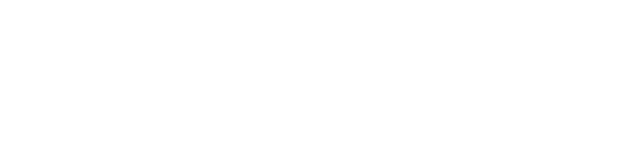
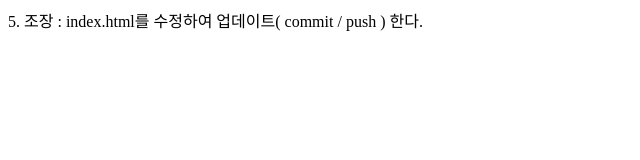
Before and after one commit to jhm010234/git-collabo, a plain HTML site: page index.html in a window 1280 px wide. Shown: the whole page, without its empty margins (0-640 px from the left). Drawn offline with Linux system fonts and the light colour scheme.

Commit message:
Update index.html

```diff
--- a/index.html
+++ b/index.html
@@ -5,5 +5,7 @@
     <meta name="viewport" content="width=device-width, initial-scale=1.0" />
     <title>Document</title>
   </head>
-  <body></body>
+  <body>
+    5. 조장 : index.html를 수정하여 업데이트( commit / push ) 한다.
+  </body>
 </html>
```
